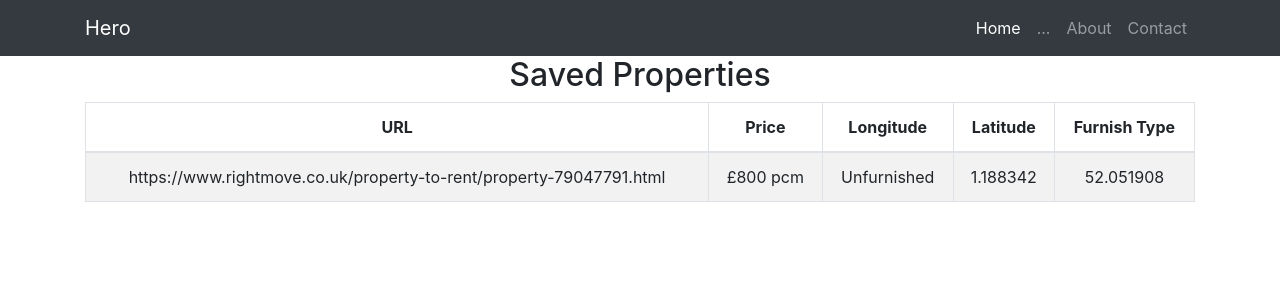
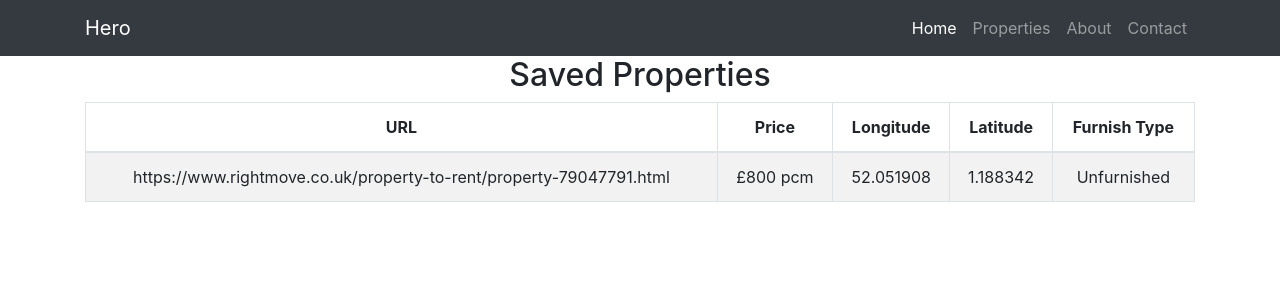
Before and after one commit to mabely/project_hero, a Flask app: page /properties in a window 1280 px wide. Shown: the top 300 px of the page. Run offline with Flask 2, Linux system fonts and the light colour scheme; data comes from the database, SQL or seed files in the repository; some libraries are stand-ins or nearby versions.

Commit message:
Corrects order of details in webapp table. Adds empty contact and about page.

```diff
--- a/templates/layouts/base.html
+++ b/templates/layouts/base.html
@@ -20,25 +20,25 @@
   <!-- Navigation -->
   <nav class="navbar navbar-expand-lg navbar-dark bg-dark static-top">
     <div class="container">
-      <a class="navbar-brand" href="/home">Hero</a>
+      <a class="navbar-brand" href="/">Hero</a>
       <button class="navbar-toggler" type="button" data-toggle="collapse" data-target="#navbarResponsive" aria-controls="navbarResponsive" aria-expanded="false" aria-label="Toggle navigation">
         <span class="navbar-toggler-icon"></span>
       </button>
       <div class="collapse navbar-collapse" id="navbarResponsive">
         <ul class="navbar-nav ml-auto">
           <li class="nav-item active">
-            <a class="nav-link" href="/home">Home
+            <a class="nav-link" href="/">Home
               <span class="sr-only">(current)</span>
             </a>
           </li>
           <li class="nav-item">
-            <a class="nav-link" href="/findperson">...</a>
+            <a class="nav-link" href="/properties">Properties</a>
           </li>
           <li class="nav-item">
-            <a class="nav-link" href="/findbusiness">About</a>
+            <a class="nav-link" href="/about">About</a>
           </li>
           <li class="nav-item">
-            <a class="nav-link" href="#">Contact</a>
+            <a class="nav-link" href="/contact">Contact</a>
           </li>
         </ul>
       </div>
--- /dev/null
+++ b/templates/pages/about.html
@@ -0,0 +1 @@
+{% extends 'layouts/base.html' %}
--- /dev/null
+++ b/templates/pages/contact.html
@@ -0,0 +1 @@
+{% extends 'layouts/base.html' %}
--- a/templates/pages/properties.html
+++ b/templates/pages/properties.html
@@ -50,9 +50,9 @@
         <tr>
             <td>{{ property[0] }}</td>
             <td>{{ property[1] }}</td>
+            <td>{{ property[4] }}</td>
+            <td>{{ property[3] }}</td>
             <td>{{ property[2] }}</td>
-            <td>{{ property[3] }}</td>
-            <td>{{ property[4] }}</td>
         </tr>
     {% endfor %}
     </tbody>
--- a/web_app.py
+++ b/web_app.py
@@ -4,8 +4,17 @@ import main
 app = Flask(__name__)
 
 @app.route('/')
+@app.route('/home')
 def index():
     return render_template('pages/index.html')
+
+@app.route('/about')
+def about():
+    return render_template('pages/about.html')
+
+@app.route('/contact')
+def contact():
+    return render_template('pages/contact.html')
 
 @app.route('/properties', methods=['GET'])
 def properties_get():
```
